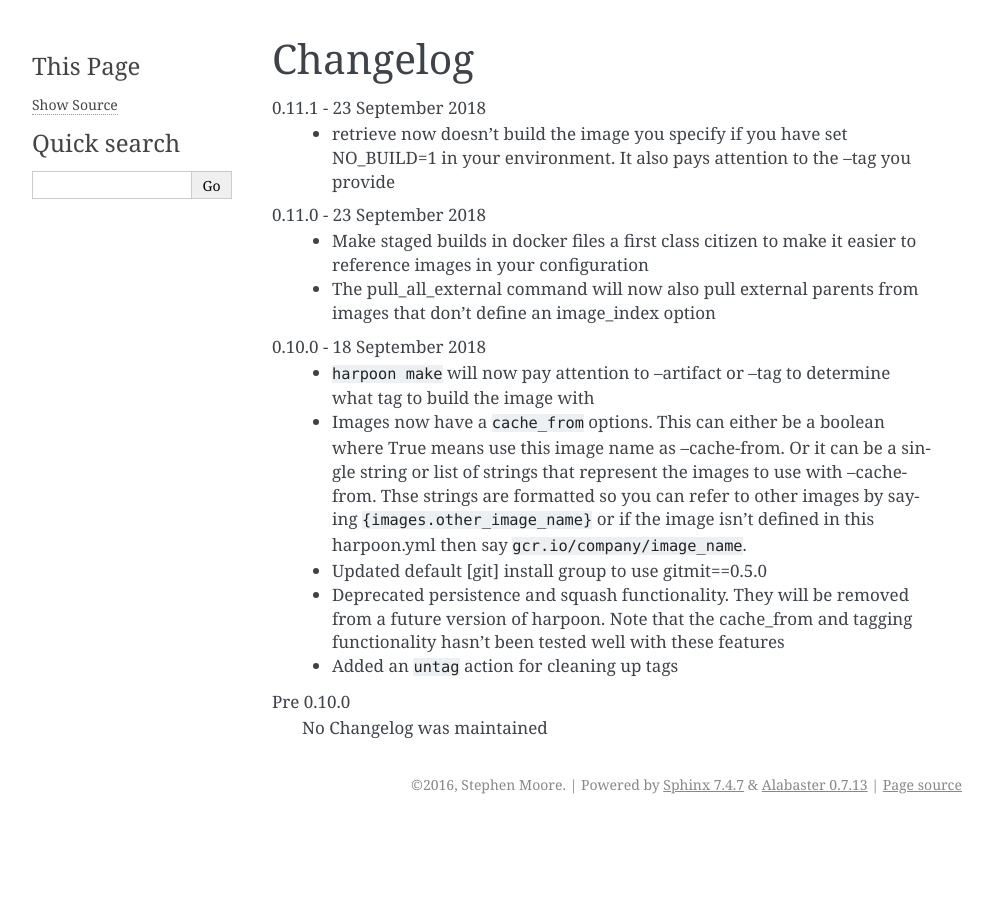
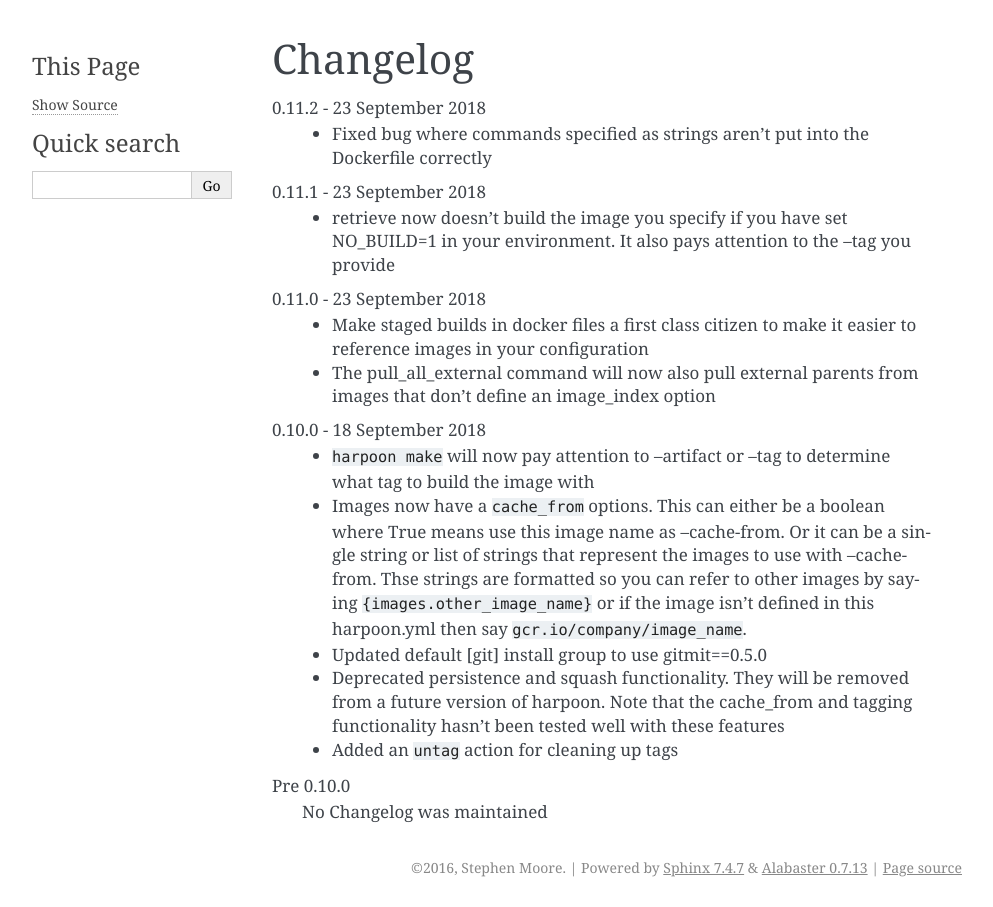
Before and after one commit to delfick/harpoon, a Sphinx documentation site: the page built from docs/docs/changelog.rst, in a window 1280 px wide. Shown: the whole page, without its empty margins (148-1141 px from the left). Built offline with Sphinx 7.4.7, drawn with Linux system fonts in a browser that asks for light colours.

Commit message:
Version bump 0.11.2

```diff
--- a/docs/docs/changelog.rst
+++ b/docs/docs/changelog.rst
@@ -1,5 +1,9 @@
 Changelog
 =========
+
+0.11.2 - 23 September 2018
+    * Fixed bug where commands specified as strings aren't put into the
+      Dockerfile correctly
 
 0.11.1 - 23 September 2018
     * retrieve now doesn't build the image you specify if you have set NO_BUILD=1
--- a/harpoon/__init__.py
+++ b/harpoon/__init__.py
@@ -1 +1 @@
-VERSION="0.11.1"
+VERSION="0.11.2"
```
